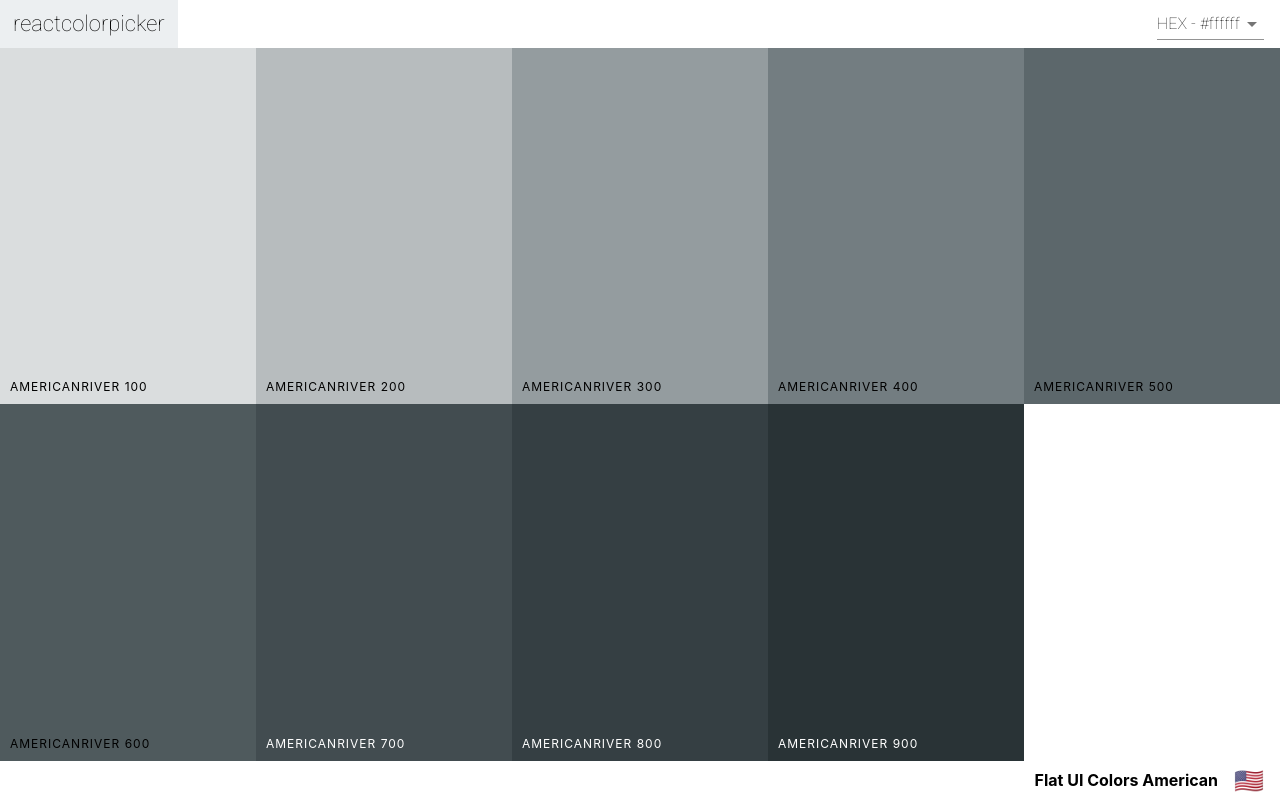
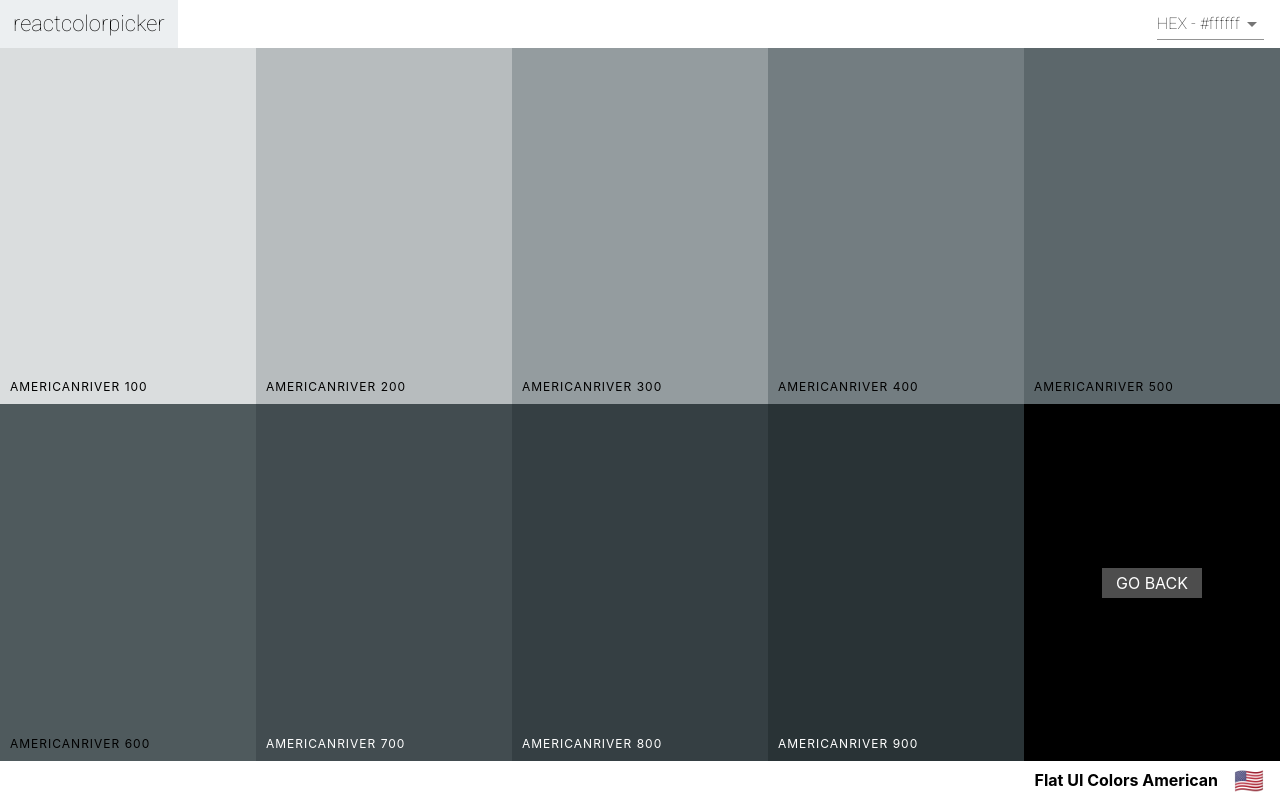
Before and after one commit to 54JIN/color-project, a React (Create React App) app: page /palette/flat-ui-colors-american/americanriver in a window 1280 px wide. Built offline with nearby package versions, Linux system fonts and the light colour scheme.

Commit message:
Refactor Palette Style

```diff
--- a/src/Palette.css
+++ b/src/Palette.css
@@ -1,12 +1,12 @@
-.Palette {
+/* .Palette {
     height: 100vh;
     display: flex;
     flex-direction: column;
-}
+} */
 
-.Palette-colors {
+/* .Palette-colors {
     height: 90%;
-}
+} */
 
 .Palette-footer {
     background-color: white;
--- a/src/Palette.js
+++ b/src/Palette.js
@@ -2,7 +2,19 @@
 import ColorBox from './ColorBox';
 import Navbar from './Navbar';
 import PaletteFooter from './PaletteFooter';
+import { withStyles } from '@material-ui/styles';
 import './Palette.css';
+
+const styles = {
+    Palette: {
+        height: "100vh",
+        display: "flex",
+        flexDirection: "column"
+    },
+    colors: {
+        height: "90%"
+    }
+};
 
 class Palette extends Component {
     constructor(props){
@@ -19,6 +31,7 @@
     }
     render() {
         const {colors, paletteName, emoji, id} = this.props.palette;
+        const {classes} = this.props;
         const {level, format} = this.state;
         const colorBoxes = colors[level].map(color => (
             <ColorBox
@@ -30,14 +43,14 @@
             />
         ))
         return (
-            <div className="Palette">
+            <div className={classes.Palette}>
                 <Navbar
                     level={level}
                     changeLevel={this.changeLevel}
                     handleChange={this.changeFormat}
                     showingAllColors
                 />
-                <div className="Palette-colors">
+                <div className={classes.colors}>
                     {colorBoxes}
                 </div>
                 <PaletteFooter paletteName={paletteName} emoji={emoji} />
@@ -46,4 +59,4 @@
     }
 }
 
-export default Palette;
+export default withStyles(styles)(Palette);
--- a/src/SingleColorPalette.js
+++ b/src/SingleColorPalette.js
@@ -2,7 +2,49 @@
 import { Link } from 'react-router-dom';
 import Navbar from './Navbar';
 import PaletteFooter from './PaletteFooter';
+import { withStyles } from '@material-ui/styles';
 import ColorBox from './ColorBox';
+
+const styles = {
+    Palette: {
+        height: "100vh",
+        display: "flex",
+        flexDirection: "column"
+    },
+    colors: {
+        height: "90%"
+    },
+    goBack: {
+        width: "20%",
+        height: "50%",
+        margin: "0 auto",
+        display: "inline-block",
+        position: "relative",
+        cursor: "pointer",
+        marginBottom: "-3.5px",
+        opacity: "1",
+        backgroundColor: "black",
+        "& a": {
+            color: "white",
+            width: "100px",
+            height: "30px",
+            position: "absolute",
+            display: "inline-block",
+            top: "50%",
+            left: "50%",
+            marginLeft: "-50px",
+            marginTop: "-15px",
+            textAlign: "center",
+            outline: "none",
+            background: "rgba(255,255,255,0.3)",
+            fontSize: "1rem",
+            lineHeight: "30px",
+            textTransform: "uppercase",
+            border: "none",
+            textDecoration: "none",
+        }
+    }
+};
 
 class SingleColorPalette extends Component{
     constructor(props) {
@@ -29,6 +71,7 @@
     render() {
         const { format } = this.state;
         const { paletteName, emoji, id } = this.props.palette;
+        const { classes } = this.props;
         const colorBoxes = this._shades.map(color => (
             <ColorBox
                 key={color.name}
@@ -38,12 +81,12 @@
             />
         ));
         return (
-            <div className="SingleColorPalette Palette">
+            <div className={classes.Palette}>
                 <Navbar handleChange={this.changeFormat} showingAllColors={false} />
-                <div className="Palette-colors">
+                <div className={classes.colors}>
                     {colorBoxes}
-                    <div className="go-back ColorBox">
-                        <Link to={`/palette/${id}`} className="back-button">GO BACK</Link>
+                    <div className={classes.goBack}>
+                        <Link to={`/palette/${id}`}>GO BACK</Link>
                     </div>
                 </div>
                 <PaletteFooter paletteName={paletteName} emoji={emoji} />
@@ -52,4 +95,4 @@
     }
 }
 
-export default SingleColorPalette;
+export default withStyles(styles)(SingleColorPalette);
```
